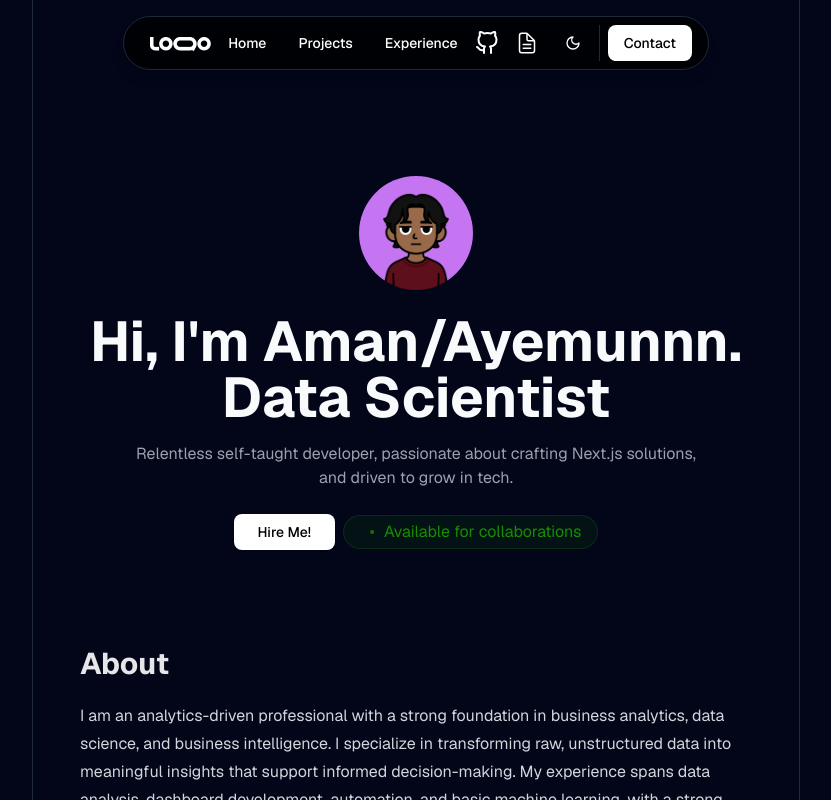
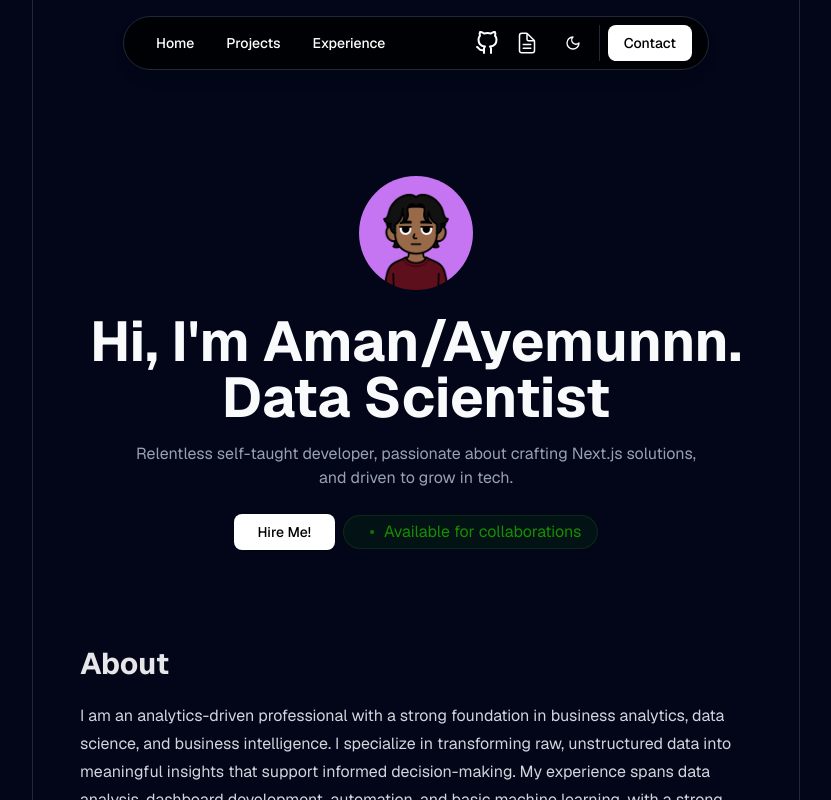
Before and after one commit to ayemunnn/my-portfolio, a Next.js app: page / in a window 1280 px wide. Shown: the top 800 px of the page, without its empty margins (224-1055 px from the left). Built offline with nearby package versions, Linux system fonts and the light colour scheme.

Commit message:
more changes

```diff
--- a/next.config.ts
+++ b/next.config.ts
@@ -1,6 +1,7 @@
 import type { NextConfig } from "next";
 
 const nextConfig: NextConfig = {
+  devIndicators: false,
   typescript: {
     ignoreBuildErrors: true,
   },
--- a/src/components/Navbar.tsx
+++ b/src/components/Navbar.tsx
@@ -14,12 +14,6 @@ const Navbar = () => {
   return (
     <header className="py-4">
       <nav className="max-w-[586px] mx-auto bg-white/80 dark:bg-black/80 backdrop-blur-md flex flex-wrap justify-between items-center py-2 px-4 rounded-full border dark:border-gray-800 outline-none shadow-lg fixed left-0 right-0 z-50 transition-all">
-        <div>
-          <Link href="/">
-            <img src="/img/brandLogo.png" alt="Brand Logo" />
-          </Link>
-        </div>
-
         <div className="">
           <ul className="flex-center flex-wrap">
             <li className="">
@@ -59,7 +53,7 @@ const Navbar = () => {
                 download
                 target="_blank"
                 rel="noopener noreferrer"
-                href="/Resume (7).pdf"
+                href="/Resume.pdf"
               >
                 <IoDocumentTextOutline className="size-6 text-black dark:text-white hover:text-black/70 dark:hover:text-white/90 cursor-pointer" />
               </a>
```
Also changed, not shown: 2 other files (tests, documents, lock files or other folders).
